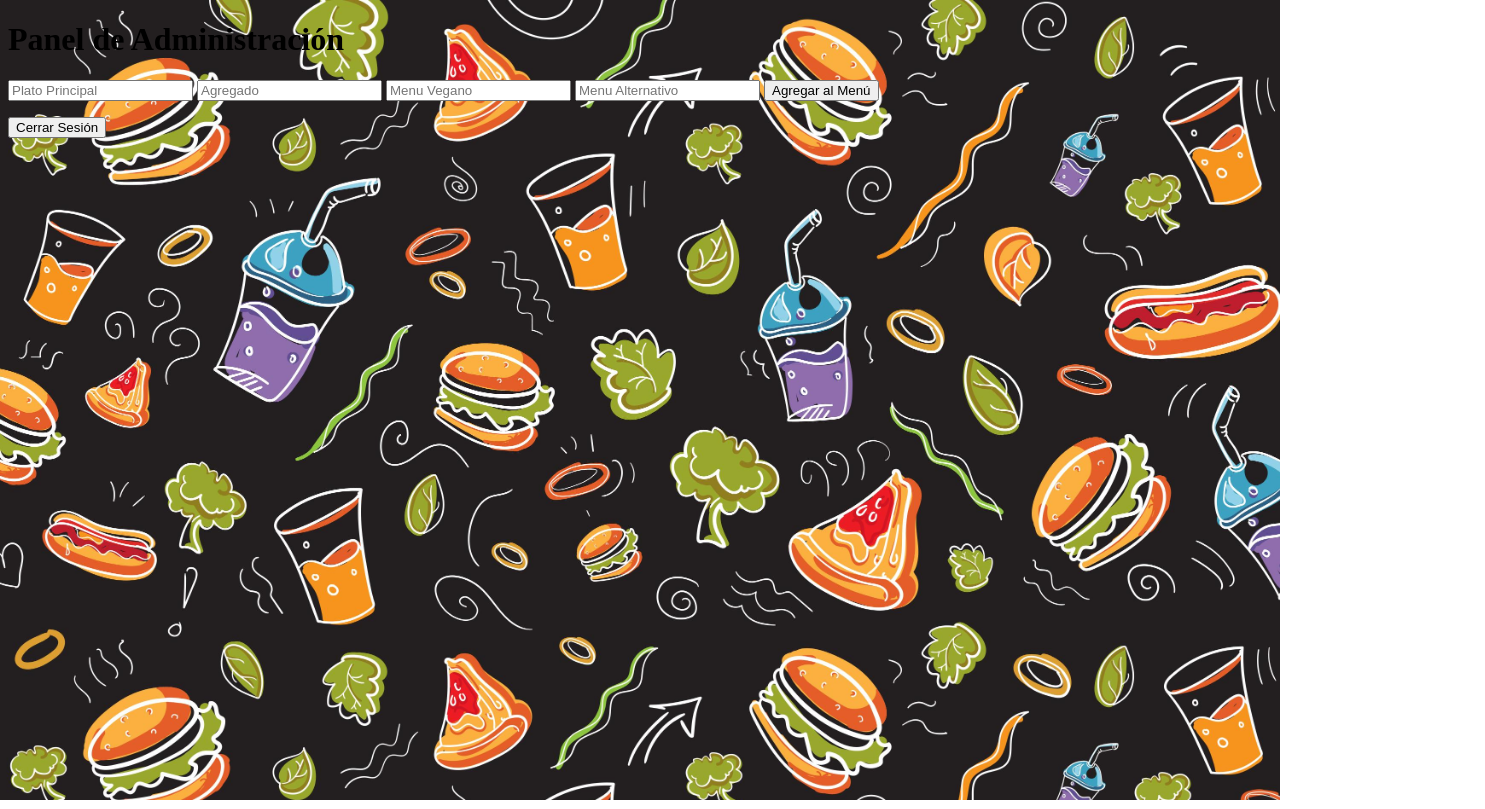
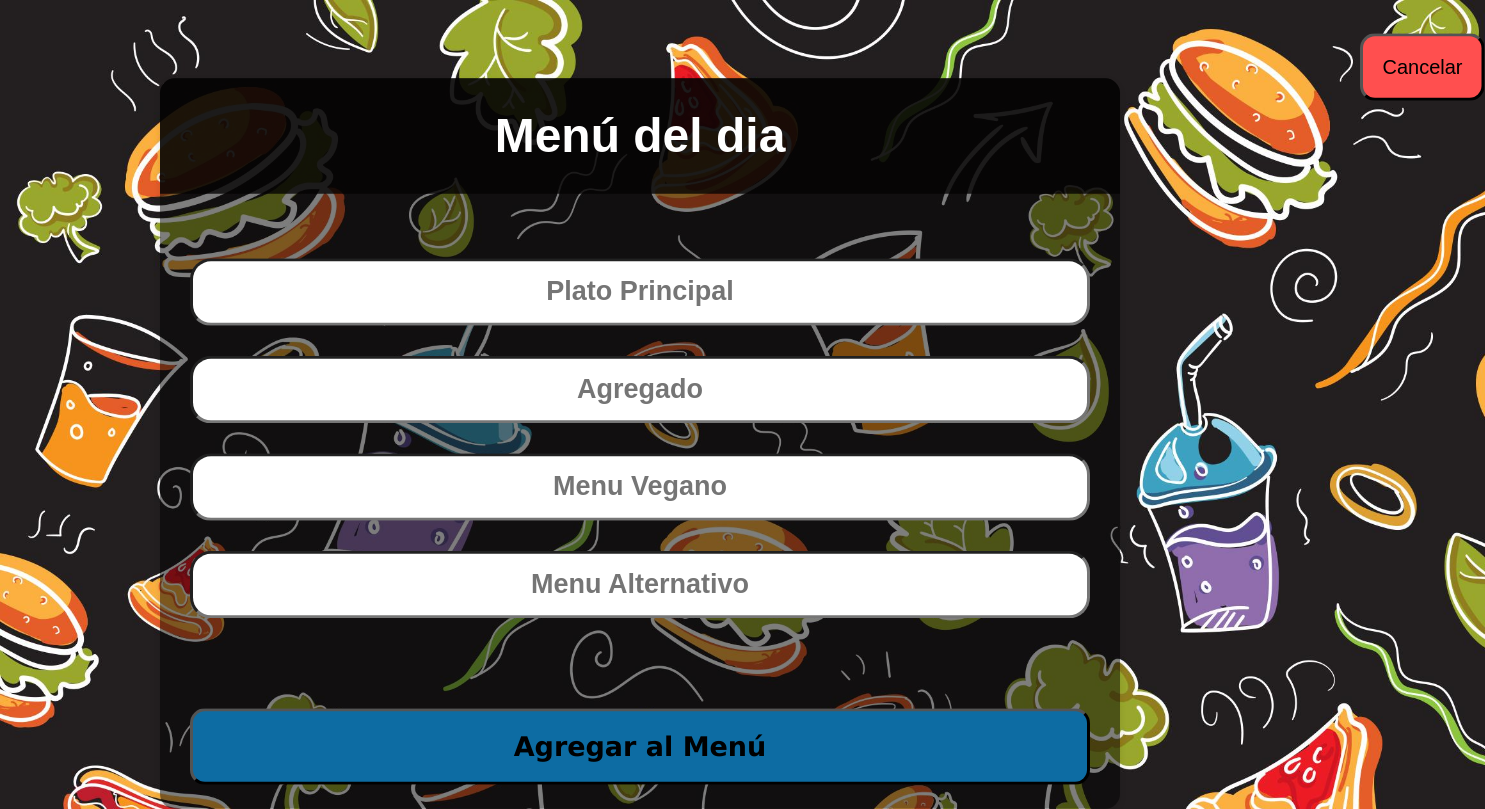
Before and after one commit to thetopsin/menu-ucm, a website: page frontend/dailymenu.html in a window 1280 px wide. Shown: the whole page, 1485 px wide, since content can reach past the window. Drawn offline with Linux system fonts and the light colour scheme; no server answers.

Commit message:
puede que lo deje aqui, voy a probar con djando

```diff
--- a/frontend/dailymenu.html
+++ b/frontend/dailymenu.html
@@ -4,20 +4,20 @@
   <meta charset="UTF-8">
   <meta name="viewport" content="width=device-width, initial-scale=1.0">
   <title>Panel de Administración</title>
-  <link rel="stylesheet" href="styles.css">
+  <link rel="stylesheet" href="styles-admin.css">
 </head>
-<body style="background-image: url(fondo_add_menu.jpg);background-size: 100%;">
+<body style="background-image: url(fondo_add_menu.jpg);background-size: 150%;">
   <div class="container-admin">
-    <h1>Panel de Administración</h1>
+    <h1>Menú del dia</h1>
     <form id="menu-form">
       <input type="text" id="menu-principal" placeholder="Plato Principal" required>
       <input type="text" id="menu-agregado" placeholder="Agregado" required>
       <input type="text" id="menu-vegano" placeholder="Menu Vegano" required>
       <input type="text" id="menu-alternativo" placeholder="Menu Alternativo" required>
-      <button  type="submit">Agregar al Menú</button>
+      <button  type="submit" id="add-menu">Agregar al Menú</button>
     </form>
     <ul id="menu-list"></ul>
-    <button id="logout-button">Cerrar Sesión</button>
+    <button id="cancel">Cancelar</button>
   </div>
   <script src="script.js"></script>
 </body>
--- a/frontend/styles-admin.css
+++ b/frontend/styles-admin.css
@@ -2,6 +2,7 @@ body {
   font-family: Arial, sans-serif;
   margin: 0;
   padding: 0;
+  size-adjust: 100px;
 }
 /* {
   outline: 1px solid rgb(255, 0, 0, 200%);
@@ -9,13 +10,15 @@ body {
 */
 .container-admin {
   position: relative;
-  top:15px;
-  max-width: 300px;
+  top:150px;
+  max-height: 900px;
+  max-width: 600px;
   margin: 50px auto;
   background-color: rgba(0, 0, 0, 0.5);
   padding: 20px;
   border-radius: 10px;
   box-shadow: 0 2px 5px rgba(0, 0, 0, 0.1);
+  transform: scale(1.5);
 }
 
 h1{
@@ -24,7 +27,7 @@ h1{
   color: rgb(255, 255, 255);
   background-color:rgba(4, 3, 3, 0.8);
   border-radius: 10px;
-  bottom:35px;
+  bottom:41px;
   padding: 20px;
   margin-left: -20px;
   margin-right: -20px;
@@ -61,37 +64,47 @@ form {
   gap: 10px;
 }
 
-input, button {
+input{
   padding: 10px;
   font-size: 16px;
+  position: relative;
+  top:-20px;
 }
+input:hover{
+  border-color: red;
+  padding: 15px;
+
+}
+
 #cancel{
   color:black;
   background-color: #ff4f4f;
   cursor: pointer;
   position: absolute;
   border-radius: 10px;
-  top:-50px;
-  left:500px;
+  top:-30px;
+  left:800px;
 }
 #cancel:hover{
   color: white;
   background-color: #5a0000;
 }
 button {
+  padding: 13px;
   position: relative;
   overflow: hidden; /* Necesario para la barra de carga */
   background-color:rgb(13, 108, 163);
-  font-size: large;
 }
 button:hover{
   background-color:rgb(10, 68, 102);
   color: white;
 }
 #add-menu{
+  top:20px;
   font-size: large;
   font-weight: bold;
   font-family:Verdana, Geneva, Tahoma, sans-serif;
+  border-radius: 10px;
 }
 button .loading-bar {
   position: absolute;
--- /dev/null
+++ b/frontend/styles-index.css
@@ -0,0 +1,47 @@
+/* Estilos generales */
+body {
+  font-family: 'Arial', sans-serif;
+  margin: 0;
+  padding: 0;
+  background: linear-gradient(to bottom right, #74ebd5, #9face6);
+  display: flex;
+  flex-direction: column;
+  justify-content: center;
+  align-items: center;
+  height: 100vh;
+  gap: 20px;
+}
+
+/* Botones */
+.sector-button {
+  display: block;
+  width: 80%; /* Ocupa el 80% del ancho de la pantalla */
+  max-width: 400px; /* Limita el ancho máximo en pantallas grandes */
+  text-decoration: none;
+  font-size: 24px;
+  color: white;
+  background-color: #007BFF;
+  padding: 40px 20px;
+  border-radius: 8px;
+  text-align: center;
+  font-weight: bold;
+  transition: all 0.3s ease;
+
+}
+
+.sector-button:hover {
+  background-color: #0056b3;
+  transform: scale(1.05);
+}
+
+.sector-button:active {
+  background-color: #003f7f;
+}
+
+/* Adaptación a pantallas pequeñas */
+@media (max-width: 480px) {
+  .sector-button {
+    font-size: 18px;
+    padding: 10px 15px;
+  }
+}
```
Also changed, not shown: frontend/admin.html (added, +25 -0 lines), frontend/index.html (+7 -9 lines), frontend/styles-main.css (added).
